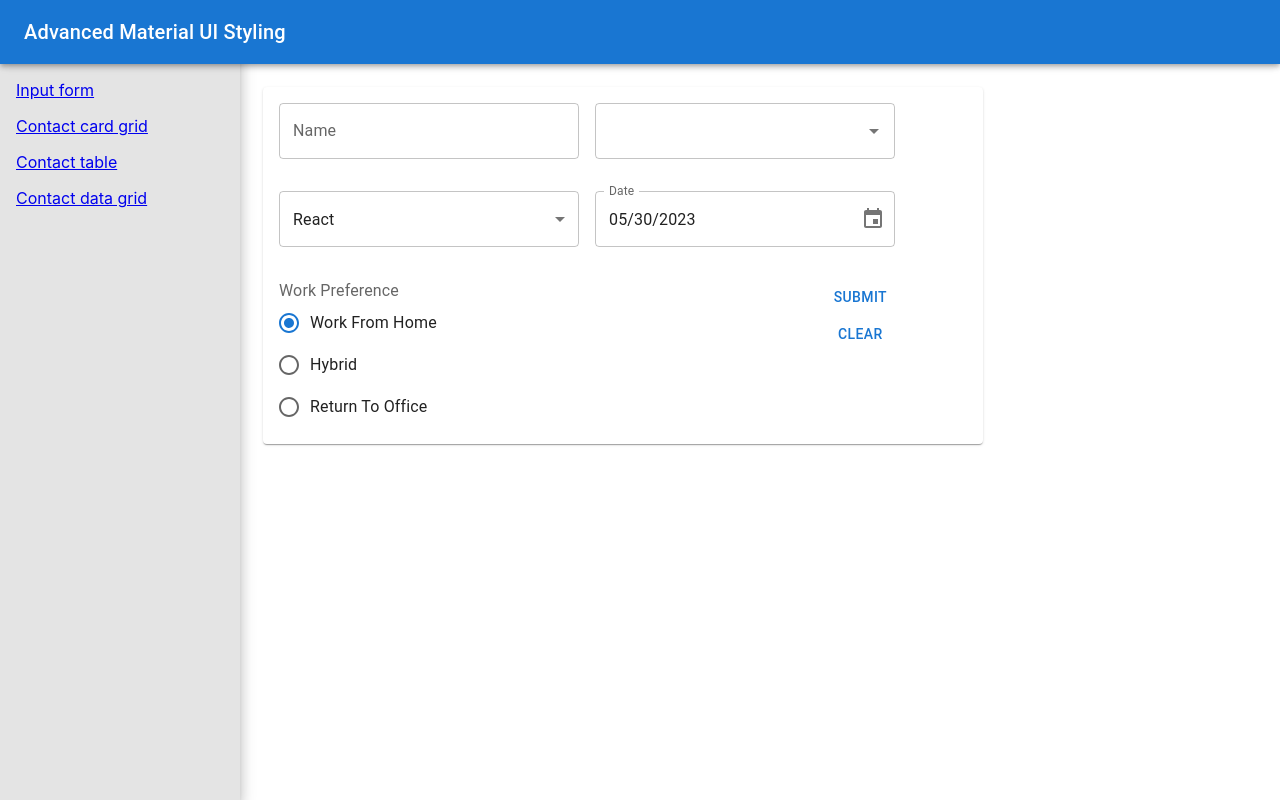
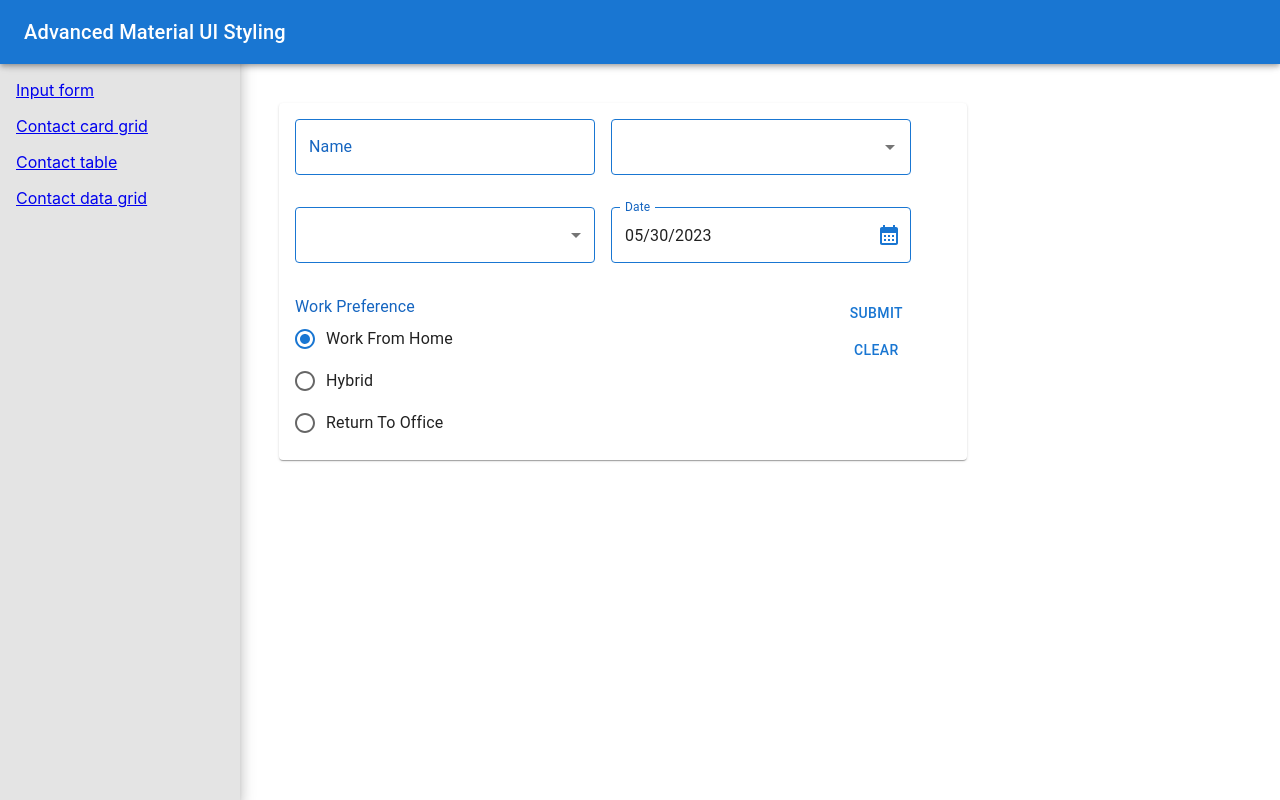
Before and after one commit to elchinovzla/beautiful-mui-app, a React (Create React App) app: page / in a window 1280 px wide. Built offline with nearby package versions, Linux system fonts and the light colour scheme; the HTML template or start-up script is replaced by a standard one.

Commit message:
adding sx props

```diff
--- a/src/Components/Form/BeautifulDesktopDatePicker.tsx
+++ b/src/Components/Form/BeautifulDesktopDatePicker.tsx
@@ -1,25 +1,50 @@
-import { AdapterDayjs } from "@mui/x-date-pickers/AdapterDayjs"
-import { DesktopDatePicker } from "@mui/x-date-pickers/DesktopDatePicker"
-import { LocalizationProvider } from "@mui/x-date-pickers/LocalizationProvider"
-import { DATE_FORMAT, MIN_WIDTH } from "./ContactForm"
-import { Dayjs } from "dayjs"
+import CalendarMonthIcon from "@mui/icons-material/CalendarMonth";
+import { AdapterDayjs } from "@mui/x-date-pickers/AdapterDayjs";
+import { DesktopDatePicker } from "@mui/x-date-pickers/DesktopDatePicker";
+import { LocalizationProvider } from "@mui/x-date-pickers/LocalizationProvider";
+import { Dayjs } from "dayjs";
+import { DATE_FORMAT, MIN_WIDTH } from "./ContactForm";
 
-const BeautifulDesktopDatePicker = (
-    props: {
-        value?: Dayjs,
-        onChange: (value: Dayjs | null) => void
-    }
-) => {
+const popperSX = {
+  "& .MuiPaper-root": {
+    color: "yellow",
+  },
+  "& [role=grid]": {
+    backgroundColor: "green",
+    "& button": {
+      backgroundColor: "red",
+    },
+  },
+};
+
+const BeautifulDesktopDatePicker = (props: {
+  value?: Dayjs;
+  onChange: (value: Dayjs | null) => void;
+}) => {
   return (
     <LocalizationProvider dateAdapter={AdapterDayjs}>
       <DesktopDatePicker
         {...props}
-                label='Date'
+        label="Date"
         format={DATE_FORMAT}
-                sx={{minWidth:MIN_WIDTH}}
+        sx={{ minWidth: MIN_WIDTH }}
+        views={["day"]}
+        slots={{
+          openPickerIcon: CalendarMonthIcon,
+        }}
+        slotProps={{
+          textField: {
+            InputProps: {
+              sx: { "& .MuiSvgIcon-root": { color: "primary.main" } },
+            },
+          },
+          popper: {
+            sx: popperSX,
+          },
+        }}
       />
     </LocalizationProvider>
-    )
-}
+  );
+};
 
 export default BeautifulDesktopDatePicker;
--- a/src/Components/Form/BeautifulTextField.tsx
+++ b/src/Components/Form/BeautifulTextField.tsx
@@ -2,16 +2,29 @@ import { TextField, TextFieldProps } from "@mui/material";
 import { MIN_WIDTH } from "./ContactForm";
 
 const BeautifulTextField = (props: TextFieldProps) => {
-    return (
-        <TextField
-            {...props}
-            id='contact-form-name'
-            name='name'
-            label='Name'
-            variant="outlined"
-            sx={{minWidth: MIN_WIDTH, marginRight: 2}}
-        />
-    )
-}
+  return (
+    <TextField
+      {...props}
+      id="contact-form-name"
+      name="name"
+      label="Name"
+      variant="outlined"
+      sx={{
+        minWidth: MIN_WIDTH,
+        marginRight: 2,
+        zIndex: "drawer",
+        // "& .MuiInputBase-root": { height: 80 },
+        "& .MuiOutlinedInput-root.Mui-focused": {
+          "& > fieldset": { borderColor: "primary.dark" },
+        },
+        "& .MuiOutlinedInput-root:hover": {
+          "& > fieldset.MuiOutlinedInput-notchedOutline": {
+            borderColor: "orange",
+          },
+        },
+      }}
+    />
+  );
+};
 
 export default BeautifulTextField;
--- a/src/Components/Form/ContactForm.tsx
+++ b/src/Components/Form/ContactForm.tsx
@@ -1,36 +1,77 @@
-import { Alert, AlertTitle, Button, Dialog, FormControl, FormGroup, Paper, SelectChangeEvent, Stack } from "@mui/material";
-import React, { useState } from "react"
-import { contactData, FormValues } from "../../Data/ContactData";
+import {
+  Alert,
+  AlertTitle,
+  Button,
+  Checkbox,
+  Dialog,
+  FormControl,
+  FormGroup,
+  ListItemText,
+  MenuItem,
+  Paper,
+  SelectChangeEvent,
+  Stack,
+  useTheme,
+} from "@mui/material";
 import dayjs from "dayjs";
+import React, { useState } from "react";
+import { FormValues, contactData } from "../../Data/ContactData";
+import BeautifulDesktopDatePicker from "./BeautifulDesktopDatePicker";
 import BeautifulTextField from "./BeautifulTextField";
+import PreferenceRadios from "./PreferenceRadios";
 import RolesAutoComplete from "./RolesAutoComplete";
 import SkillSelect from "./SkillSelect";
-import BeautifulDesktopDatePicker from "./BeautifulDesktopDatePicker";
-import PreferenceRadios from "./PreferenceRadios";
 
 export const MIN_WIDTH = 300;
-export const DATE_FORMAT = 'MM/DD/YYYY';
+export const DATE_FORMAT = "MM/DD/YYYY";
 export const DEFAULT_PREFERENCE = "WFH";
 const today = new Date();
 
+const SKILLS = [
+  "React",
+  "Angular",
+  "Java",
+  "Redux",
+  "SQL",
+  "Manual testing",
+  "Selenium",
+];
+
+const paperInputStyle = {
+  "& .MuiOutlinedInput-root": {
+    "& >fieldset": {
+      border: "1px solid",
+      borderColor: "primary.main",
+    },
+    "&:hover": {
+      "& >fieldset": {
+        borderColor: "primary.light",
+      },
+    },
+  },
+  "& .MuiFormLabel-root": {
+    color: "primary.dark",
+  },
+};
+
 export default function ContactForm() {
+  const theme = useTheme();
+
   const getDefaultFormValues = () => {
-        const formattedToday = new Intl.DateTimeFormat(
-            'en-US',
-            {
-                month: '2-digit',
-                day:'2-digit',
-                year:'numeric'}
-        ).format(today);
+    const formattedToday = new Intl.DateTimeFormat("en-US", {
+      month: "2-digit",
+      day: "2-digit",
+      year: "numeric",
+    }).format(today);
 
     return {
       id: contactData.length + 1,
       name: "",
-            skills:['React'],
+      skills: [],
       startDate: formattedToday,
-            preference: DEFAULT_PREFERENCE
-        }
-    }
+      preference: DEFAULT_PREFERENCE,
+    };
+  };
 
   const [formValues, setFormValues] = useState<FormValues>(
     getDefaultFormValues()
@@ -43,9 +84,9 @@ export default function ContactForm() {
     const { name, value } = event.target;
     setFormValues({
       ...formValues,
-            [name]: value
-        })
-    }
+      [name]: value,
+    });
+  };
 
   const handleAutoCompleteChange = (
     event: React.SyntheticEvent<Element, Event>,
@@ -53,30 +94,29 @@ export default function ContactForm() {
   ) => {
     setFormValues({
       ...formValues,
-            role: value || ''
-        }
-        )
-    }
+      role: value || "",
+    });
+  };
 
   const handleSelectChange = (
     event: SelectChangeEvent<string[]>,
     child: React.ReactNode
   ) => {
-        const { target: {value}} = event;
+    const {
+      target: { value },
+    } = event;
     setFormValues({
       ...formValues,
-            skills: typeof value === "string" ? value.split(", ") : value
-        })
-    }
+      skills: typeof value === "string" ? value.split(", ") : value,
+    });
+  };
 
-    const handleDatePickerChange = (
-        value: dayjs.Dayjs | null
-    ) => {
+  const handleDatePickerChange = (value: dayjs.Dayjs | null) => {
     setFormValues({
       ...formValues,
-            startDate: value?.format(DATE_FORMAT)
-        })
-    }
+      startDate: value?.format(DATE_FORMAT),
+    });
+  };
 
   const handleRadioChange = (
     event: React.ChangeEvent<HTMLInputElement>,
@@ -85,38 +125,45 @@ export default function ContactForm() {
     const { name } = event.target;
     setFormValues({
       ...formValues,
-            [name]: value
-        })
-    }
+      [name]: value,
+    });
+  };
 
   const handleSubmitClick = () => {
     contactData.push(formValues);
     setAlertOpen(true);
     clearValues();
-    }
+  };
 
   const handleClearClick = () => {
     clearValues();
-    }
+  };
 
   const clearValues = () => {
-        setFormValues({...getDefaultFormValues()});
-    }
+    setFormValues({ ...getDefaultFormValues() });
+  };
 
   const handleAlertClick = () => {
     setAlertOpen(false);
-    }
+  };
 
   return (
     <>
-        <Paper>
+      <Paper
+        sx={{
+          ...paperInputStyle,
+          margin: { xs: 1, sm: 2 },
+          zIndex: theme.zIndex.appBar + 1,
+          "&:hover": { backgroundColor: "rgba(0,0,0,0.1" },
+        }}
+      >
         <form>
           <FormControl>
             <FormGroup
               row
               sx={{
                 padding: 2,
-                        justifyContent:'space-between'
+                justifyContent: "space-between",
               }}
             >
               <BeautifulTextField
@@ -124,7 +171,7 @@ export default function ContactForm() {
                 onChange={handleTextFieldChange}
               />
               <RolesAutoComplete
-                        value={formValues.role ?? ''}
+                value={formValues.role ?? ""}
                 onInputChange={handleAutoCompleteChange}
               />
             </FormGroup>
@@ -132,13 +179,22 @@ export default function ContactForm() {
               row
               sx={{
                 padding: 2,
-                        justifyContent:'space-between'
+                justifyContent: "space-between",
               }}
             >
               <SkillSelect
-                        value={formValues.skills || ''}
+                value={formValues.skills || ""}
                 onChange={handleSelectChange}
-                        />
+              >
+                {SKILLS.map((skill) => {
+                  return (
+                    <MenuItem value={skill} key={skill}>
+                      <Checkbox checked={formValues.skills?.includes(skill)} />
+                      <ListItemText primary={skill} />
+                    </MenuItem>
+                  );
+                })}
+              </SkillSelect>
               <BeautifulDesktopDatePicker
                 value={dayjs(formValues.startDate)}
                 onChange={handleDatePickerChange}
@@ -148,7 +204,7 @@ export default function ContactForm() {
               row
               sx={{
                 padding: 2,
-                        justifyContent:'space-between'
+                justifyContent: "space-between",
               }}
             >
               <PreferenceRadios
@@ -165,12 +221,10 @@ export default function ContactForm() {
       </Paper>
       <Dialog open={alertOpen} onClose={handleAlertClick}>
         <Alert>
-                <AlertTitle>
-                    Success!
-                </AlertTitle>
+          <AlertTitle>Success!</AlertTitle>
           Form submitted
         </Alert>
       </Dialog>
     </>
-    )
+  );
 }
--- a/src/Components/Form/RolesAutoComplete.tsx
+++ b/src/Components/Form/RolesAutoComplete.tsx
@@ -1,37 +1,54 @@
 import Autocomplete from "@mui/material/Autocomplete";
+import TextField from "@mui/material/TextField";
 import { MIN_WIDTH } from "./ContactForm";
-import TextField from "@mui/material/TextField";
 
-const ROLES = ['Dev', 'QA', 'PM', 'Designer', 'DM'];
+const ROLES = ["Dev", "QA", "PM", "Designer", "DM"];
 
-const RolesAutoComplete = (
-    props: {
-        value: string,
-        onInputChange: (event: React.SyntheticEvent<Element, Event>, value: string) => void
-    }
-    ) => {
-
+const RolesAutoComplete = (props: {
+  value: string;
+  onInputChange: (
+    event: React.SyntheticEvent<Element, Event>,
+    value: string
+  ) => void;
+}) => {
   return (
     <Autocomplete
       {...props}
       options={ROLES}
-        renderInput={(params)=> {
+      renderInput={(params) => {
         return (
-                <TextField name="role" {...params}/>
-            )
+          <TextField
+            name="role"
+            sx={{
+              "& .MuiOutlinedInput-root.Mui-focused": { color: "primary.dark" },
             }}
-        getOptionLabel={(roleOption)=>`${roleOption}`}
-        renderOption={(props, option) => {
-            return (
-                <li {...props}>
-                    {`${option}`}
-                </li>
-            )
-        }}
-        sx={{minWidth: MIN_WIDTH}}
-        isOptionEqualToValue={(option, value) => option === value || value === ""}
+            {...params}
           />
         );
-}
+      }}
+      getOptionLabel={(roleOption) => `${roleOption}`}
+      renderOption={(props, option) => {
+        return <li {...props}>{`${option}`}</li>;
+      }}
+      sx={{ minWidth: MIN_WIDTH }}
+      isOptionEqualToValue={(option, value) => option === value || value === ""}
+      ListboxProps={{
+        sx: {
+          height: 100,
+          color: "primary.dark",
+          "& li.MuiAutocomplete-option:nth-child(even)": {
+            backgroundColor: "green",
+          },
+          "& li.MuiAutocomplete-option:nth-child(odd)": {
+            backgroundColor: "gold",
+          },
+          "& li.MuiAutocomplete-option[aria-selected='true'].Mui-focused": {
+            backgroundColor: "purple",
+          },
+        },
+      }}
+    />
+  );
+};
 
 export default RolesAutoComplete;
--- a/src/Components/Form/SkillSelect.tsx
+++ b/src/Components/Form/SkillSelect.tsx
@@ -1,32 +1,44 @@
 import Select, { SelectChangeEvent } from "@mui/material/Select";
+import { ReactNode, useEffect, useRef, useState } from "react";
 import { MIN_WIDTH } from "./ContactForm";
-import MenuItem from "@mui/material/MenuItem";
-import ListItemText from "@mui/material/ListItemText";
 
-const SKILLS = ['React', 'Angular', 'Java', 'Redux', 'SQL','Manual testing', 'Selenium'];
+const SkillSelect = (props: {
+  value?: string[];
+  onChange: (event: SelectChangeEvent<string[]>, child: ReactNode) => void;
+  children: ReactNode[];
+}) => {
+  const selectInputComponent = useRef<HTMLInputElement>(null);
+  const [position, setPosition] = useState(0);
 
-const SkillSelect = (
-    props: {
-        value?: string[]
-        onChange: (event: SelectChangeEvent<string[]>, child: React.ReactNode) => void
-    }
-) => {
+  useEffect(() => {
+    setPosition(
+      //   selectInputComponent.current?.getBoundingClientRect()?.left ? +20 : 0
+      selectInputComponent.current
+        ? selectInputComponent.current.getBoundingClientRect()?.left + 20
+        : 0
+    );
+  }, [selectInputComponent]);
 
   return (
     <Select
+      ref={selectInputComponent}
       {...props}
       id="skill-select"
       renderValue={(select: string[]) => select.join(", ")}
-        sx={{minWidth: MIN_WIDTH, marginRight: 2}}
+      sx={{ minWidth: MIN_WIDTH, marginRight: 2 }}
       multiple
+      MenuProps={{
+        PaperProps: {
+          sx: {
+            left: `${position}px !important`,
+            maxHeight: 180,
+          },
+        },
+      }}
     >
-            {SKILLS.map((skill)=>
-            <MenuItem value={skill} key={skill}>
-                <ListItemText primary={skill}/>
-            </MenuItem>
-            )}
+      {props.children}
     </Select>
-    )
-}
+  );
+};
 
 export default SkillSelect;
```
Lines whose indentation alone changed are shown as unchanged.
